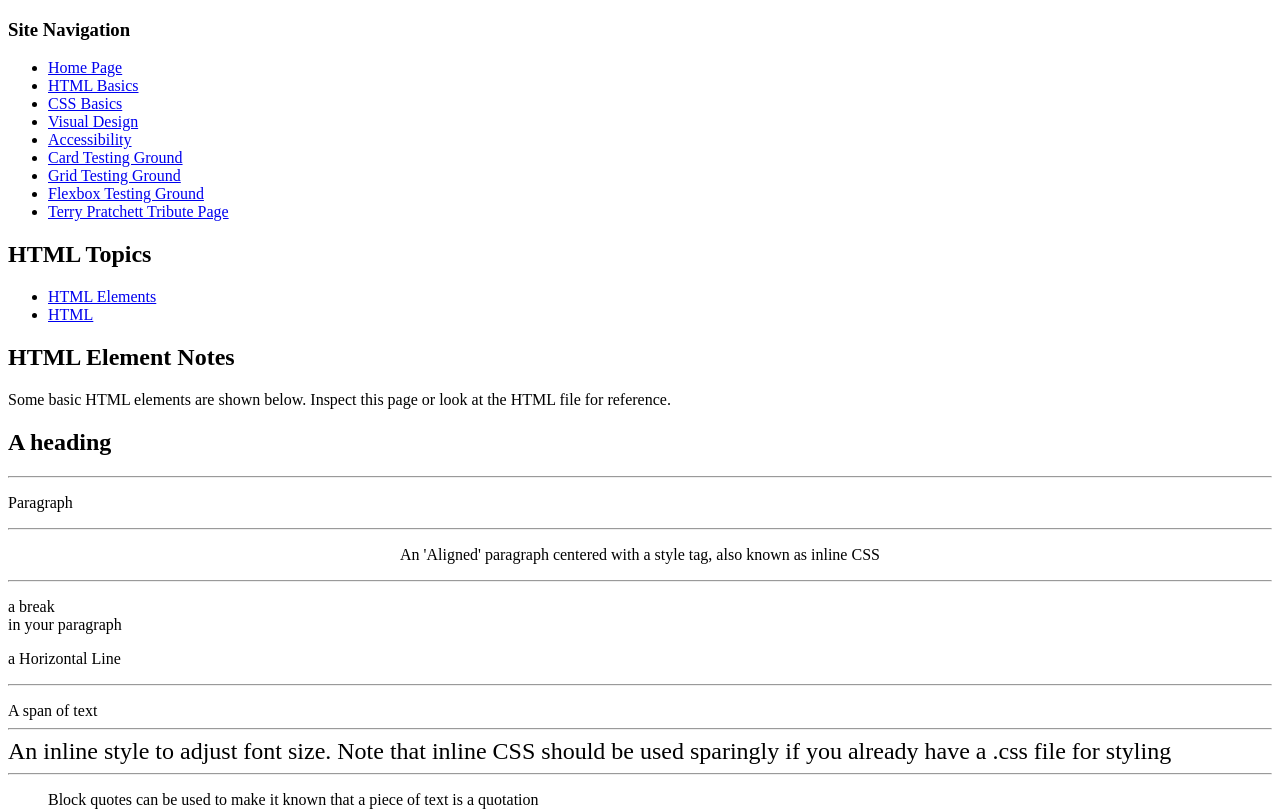
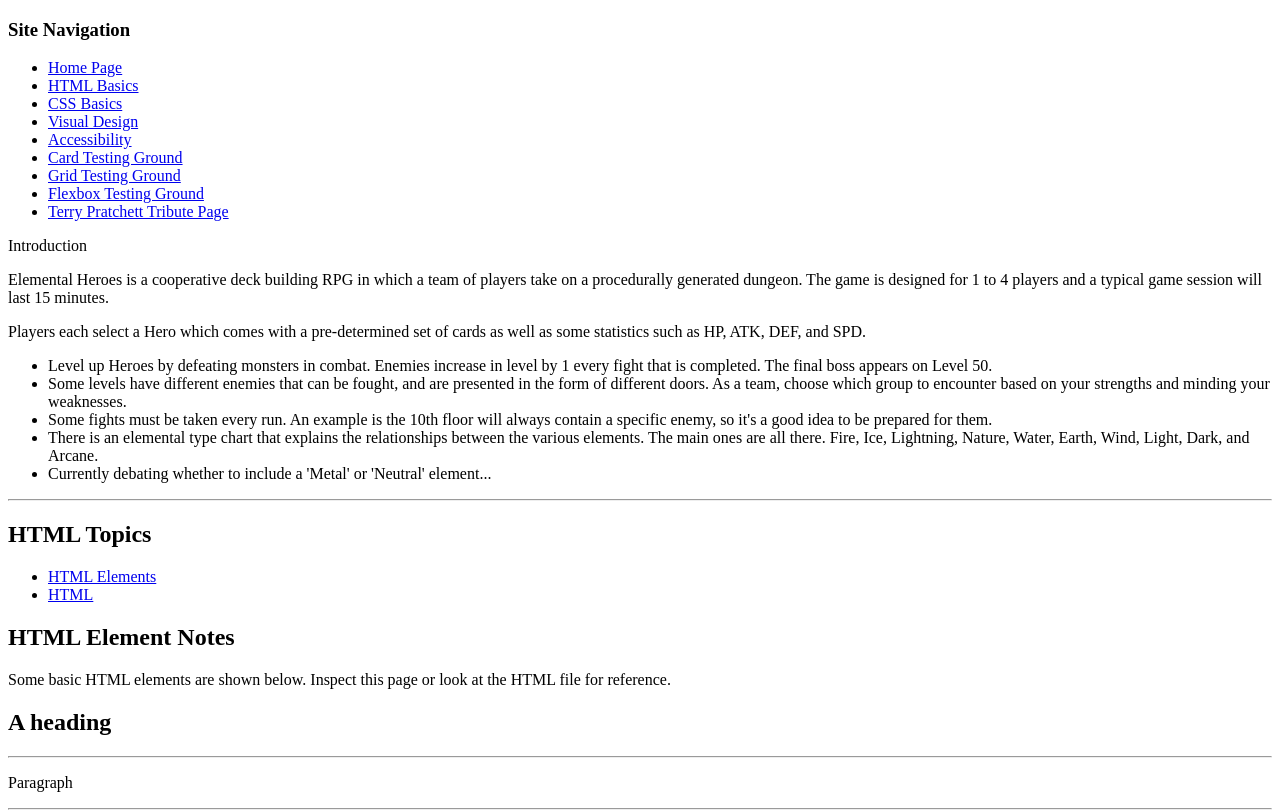
Before and after one commit to FahadHameed89/Webdev-Notes-2022, a plain HTML site: page html.html in a window 1280 px wide. Shown: the top 812 px of the page. Drawn offline with Linux system fonts and the light colour scheme.

Commit message:
Added some HTML notes for codepen.io project

```diff
--- a/html.html
+++ b/html.html
@@ -41,6 +41,39 @@
     </ul>
 </nav>
 <!-- Navigation Ends -->
+
+<section class="main-section" id="introduction">
+    <header>Introduction</header>
+    <article>
+      <p>
+        Elemental Heroes is a cooperative deck building RPG in which a team of players take on a procedurally generated dungeon. The game is designed for 1 to 4 players and a typical game session will last 15 minutes.
+      </p>
+      <p>
+        Players each select a Hero which comes with a pre-determined set of cards as well as some statistics such as HP, ATK, DEF, and SPD.
+      </p>
+      <ul>
+        <li>
+          Level up Heroes by defeating monsters in combat. Enemies increase in level by 1 every fight that is completed. The final boss appears on Level 50.
+        </li>
+        <li>
+          Some levels have different enemies that can be fought, and are presented in the form of different doors. As a team, choose which group to encounter based on your strengths and minding your weaknesses.
+        </li>
+        <li>
+            Some fights must be taken every run. An example is the 10th floor will always contain a specific enemy, so it's a good idea to be prepared for them.
+          </li>
+          <li>
+            There is an elemental type chart that explains the relationships between the various elements. The main ones are all there. Fire, Ice, Lightning, Nature, Water, Earth, Wind, Light, Dark, and Arcane.
+          </li>
+          <li>
+              Currently debating whether to include a 'Metal' or 'Neutral' element...
+          </li>
+      </ul>
+    </article>
+  </section>
+
+<hr/>
+
+
 
     <nav>
         <h2>HTML Topics</h2>
```
